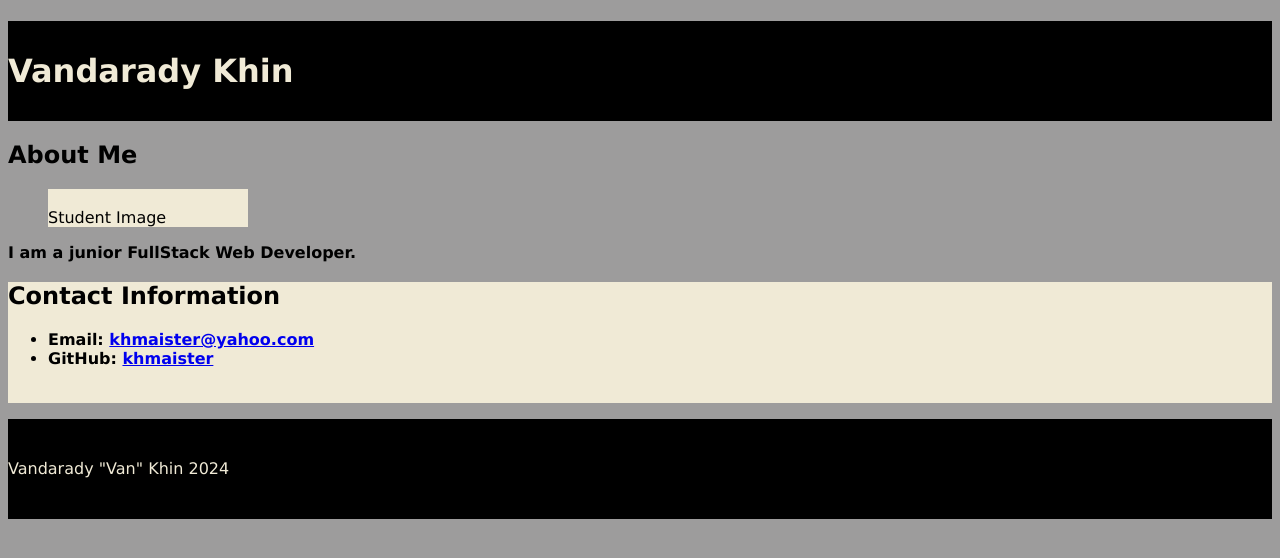
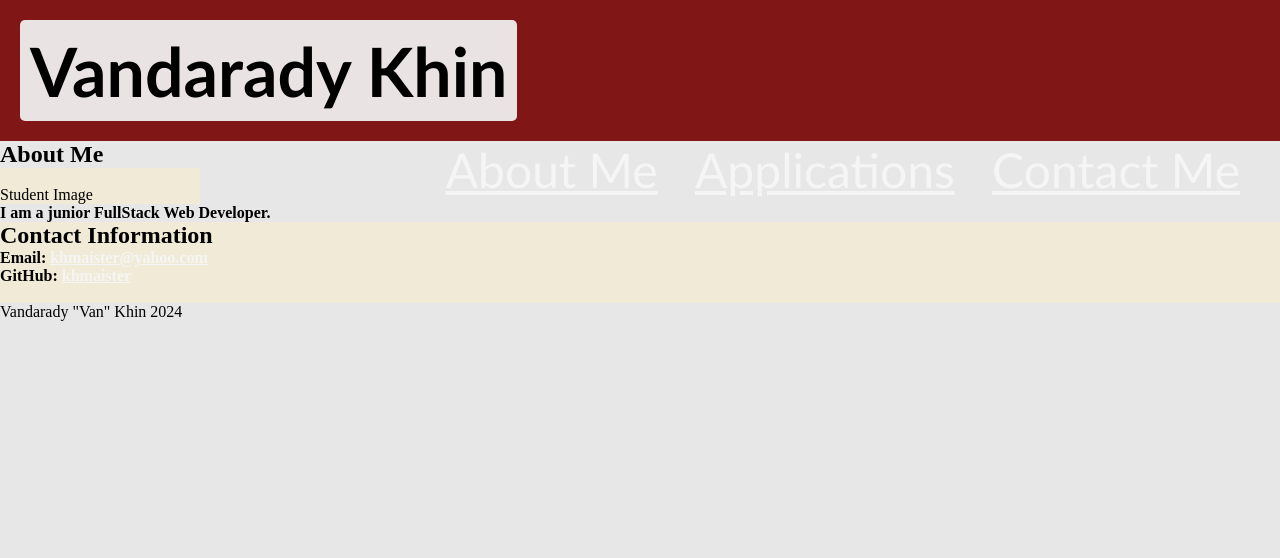
Before and after one commit to khmaister/Portfolio, a plain HTML site: page index.html in a window 1280 px wide. Drawn offline with Linux system fonts and the light colour scheme.

Commit message:
header css

```diff
--- a/assets/css/style.css
+++ b/assets/css/style.css
@@ -1,20 +1,46 @@
 /* Universal selector */
 * {
-    font-family: "Lucida Sans Unicode", "Lucida Grande", sans-serif;
+    box-sizing: border-box;
+    padding: 0;
+    margin: 0;
+
 }
 
   /* Element selectors */
 body {
-    background-color: rgba(124, 123, 123, 0.747);
+    background-color: rgba(224, 224, 224, 0.747);
 }
 
-  header,
-  footer {
-    width: 100%;
-    height: 100px;
-    line-height: 100px;
-    color: #f0ead6;
-    background-color: #000000;
+.header {
+    padding: 20px;
+    font-family: 'Trebuchet MS', 'Lucida Sans Unicode', 'Lucida Grande', 'Lucida Sans', Arial, sans-serif;
+    color: #000000;
+    background-color: #811616;
+
+}
+.header h1 {
+    display: inline-block;
+    font-size: 68px;
+    background-color: #e9e3e3;
+    border-radius: 5px;
+    padding: 10px;
+}
+.header div {
+    padding-top: 20px;
+    margin-right: 20px;
+    float: right;
+    font-family: 'Gill Sans', 'Gill Sans MT', Calibri, 'Trebuchet MS', sans-serif;
+    font-size: 48px;
+}
+.header div ul {
+    list-style-type: none;
+}
+.header div ul li {
+    display: inline-block;
+    margin-left: 25px;
+}
+a {
+    color: whitesmoke;
 }
 
 figure {
--- a/index.html
+++ b/index.html
@@ -9,8 +9,22 @@
     </head>
 
     <body>
-        <header>
+        <header class="header">
           <h1>Vandarady Khin</h1>
+          <div>
+            <ul>
+                <li>
+                    <a href="#about-me">About Me</a>
+                </li>
+                <li>
+                    <a href="#applications">Applications</a>
+                </li>
+                <li>
+                    <a href="#contact">Contact Me</a>
+                </li>
+
+            </ul>
+          </div>
         </header>
 
         <main>
```
Lines whose indentation alone changed are shown as unchanged.
